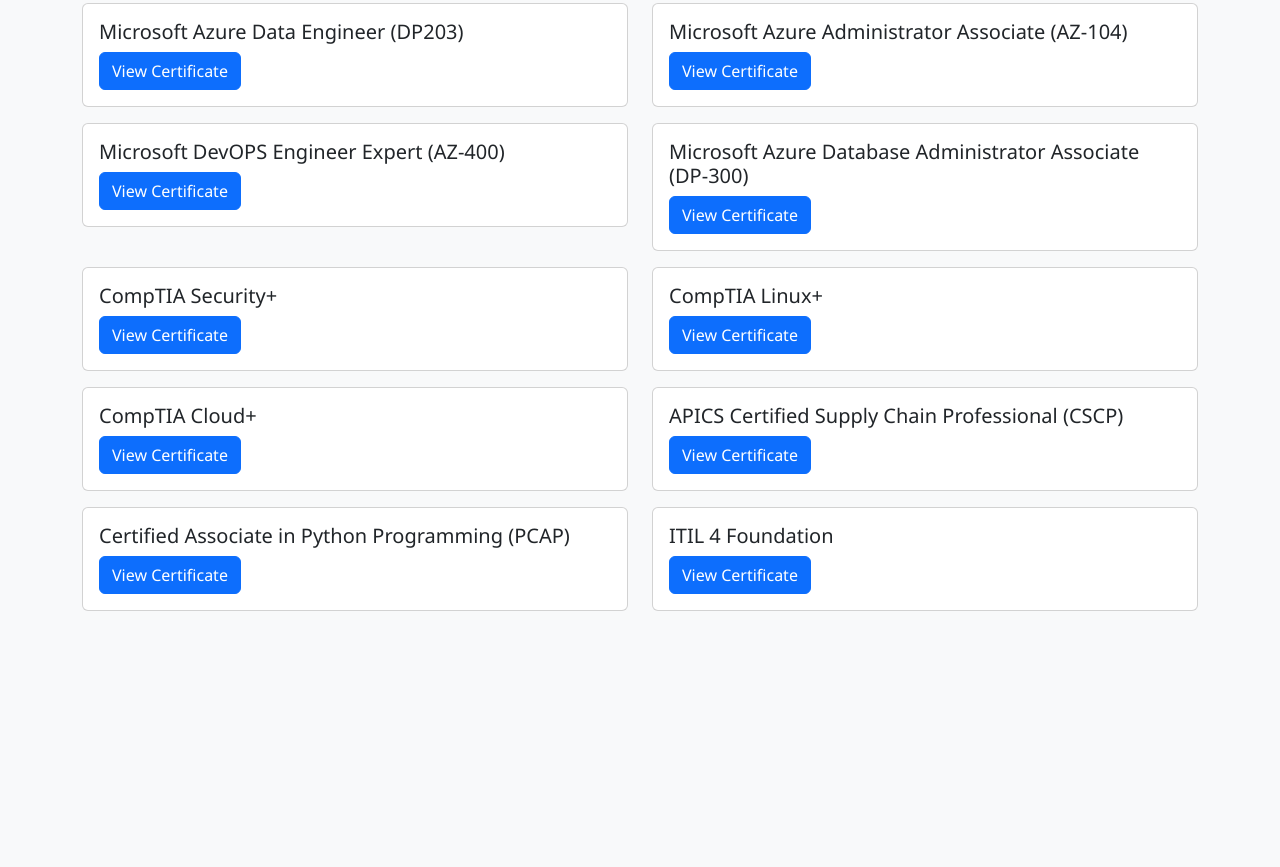
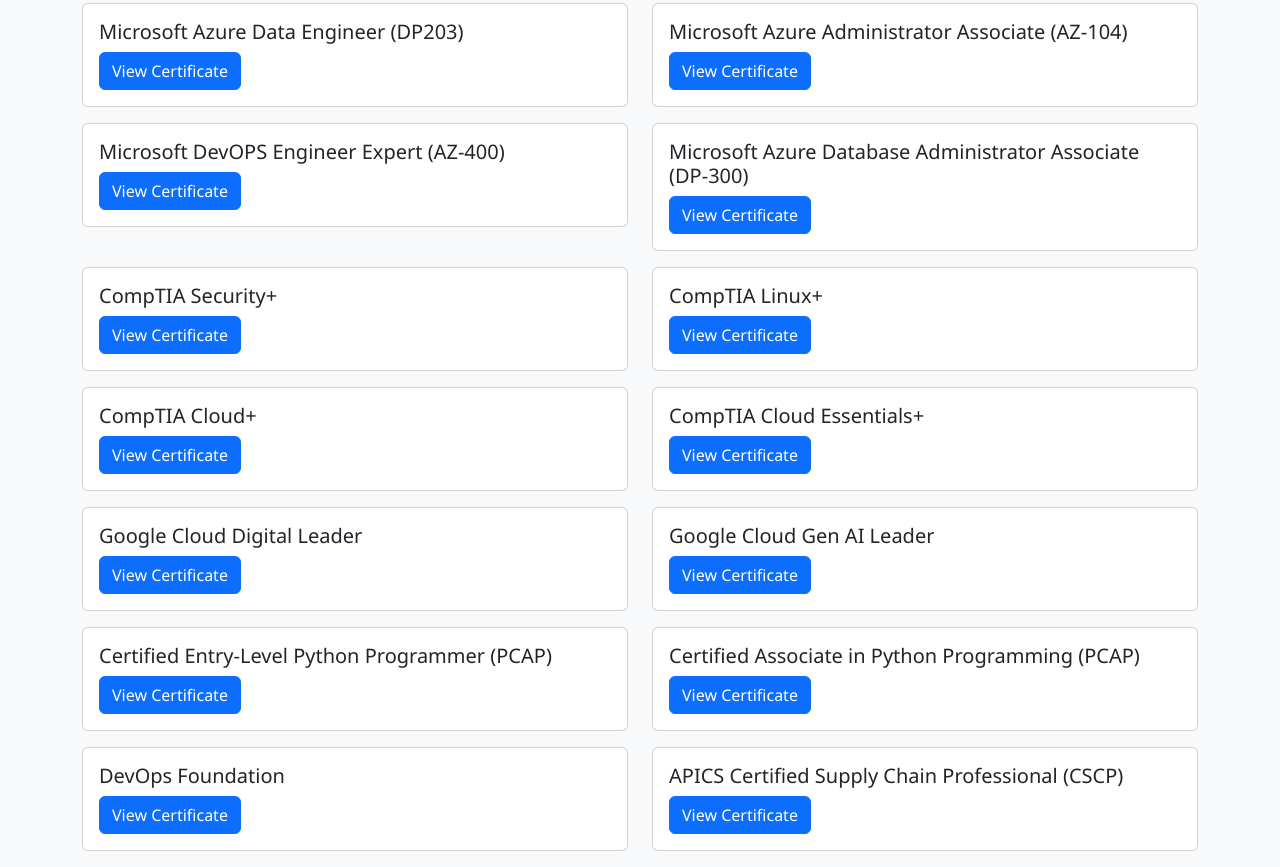
Before and after one commit to johnnyJCB/personal_profile, a plain HTML site: page certifications.html in a window 1280 px wide. Shown: the part 503-1370 px from the top of the page. Before the commit the page ends 1130 px from the top, so only its background shows below. Drawn offline with nearby package versions, Linux system fonts and the light colour scheme.

Commit message:
add techwise cert

```diff
--- a/certifications.html
+++ b/certifications.html
@@ -56,8 +56,8 @@
             <div class="col-md-6">
                 <div class="cert-item card mb-3">
                     <div class="card-body">
-                        <h5 class="card-title">Google Cloud Digital Leader</h5>
-                        <a href="Google_CloudDigitalLeader.pdf" target="_blank" class="btn btn-primary">View Certificate</a>
+                        <h5 class="card-title">ITIL 4 Foundation</h5>
+                        <a href="ITIL4cert.pdf" target="_blank" class="btn btn-primary">View Certificate</a>
                     </div>
                 </div>
             </div>
@@ -144,8 +144,32 @@
             <div class="col-md-6">
                 <div class="cert-item card mb-3">
                     <div class="card-body">
-                        <h5 class="card-title">APICS Certified Supply Chain Professional (CSCP)</h5>
-                        <a href="APICS_CSCP_Certificate.pdf" target="_blank" class="btn btn-primary">View Certificate</a>
+                        <h5 class="card-title">CompTIA Cloud Essentials+</h5>
+                        <a href="CompTIA Cloud Essentials+.pdf" target="_blank" class="btn btn-primary">View Certificate</a>
+                    </div>
+                </div>
+            </div>
+            <div class="col-md-6">
+                <div class="cert-item card mb-3">
+                    <div class="card-body">
+                        <h5 class="card-title">Google Cloud Digital Leader</h5>
+                        <a href="Google_CloudDigitalLeader.pdf" target="_blank" class="btn btn-primary">View Certificate</a>
+                    </div>
+                </div>
+            </div>
+            <div class="col-md-6">
+                <div class="cert-item card mb-3">
+                    <div class="card-body">
+                        <h5 class="card-title">Google Cloud Gen AI Leader</h5>
+                        <a href="GenAI.pdf" target="_blank" class="btn btn-primary">View Certificate</a>
+                    </div>
+                </div>
+            </div>
+            <div class="col-md-6">
+                <div class="cert-item card mb-3">
+                    <div class="card-body">
+                        <h5 class="card-title">Certified Entry-Level Python Programmer (PCAP)</h5>
+                        <a href="PCEP.pdf" target="_blank" class="btn btn-primary">View Certificate</a>
                     </div>
                 </div>
             </div>
@@ -160,8 +184,16 @@
             <div class="col-md-6">
                 <div class="cert-item card mb-3">
                     <div class="card-body">
-                        <h5 class="card-title">ITIL 4 Foundation</h5>
-                        <a href="ITIL4cert.pdf" target="_blank" class="btn btn-primary">View Certificate</a>
+                        <h5 class="card-title">DevOps Foundation</h5>
+                        <a href="DevOpsFoundation.pdf" target="_blank" class="btn btn-primary">View Certificate</a>
+                    </div>
+                </div>
+            </div>
+            <div class="col-md-6">
+                <div class="cert-item card mb-3">
+                    <div class="card-body">
+                        <h5 class="card-title">APICS Certified Supply Chain Professional (CSCP)</h5>
+                        <a href="APICS_CSCP_Certificate.pdf" target="_blank" class="btn btn-primary">View Certificate</a>
                     </div>
                 </div>
             </div>
```
Also changed, not shown: education.html (+1 -0 lines), 5 other files.
